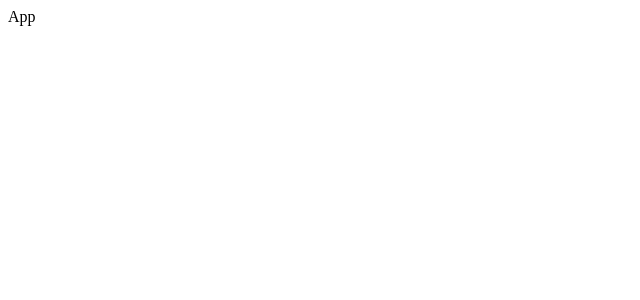
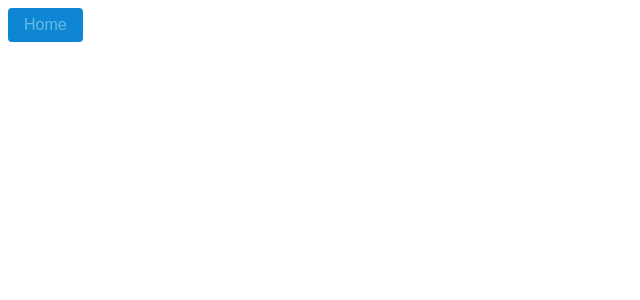
Before and after one commit to Jblanch94/homi, a JavaScript app in the folder web/: page / in a window 1280 px wide. Shown: the top 300 px of the page, without its empty margins (0-640 px from the left). Built offline with nearby package versions, Linux system fonts and the light colour scheme.

Commit message:
add theming for component wide use

```diff
--- a/web/package.json
+++ b/web/package.json
@@ -3,12 +3,16 @@
   "version": "0.1.0",
   "private": true,
   "dependencies": {
+    "@emotion/react": "^11.4.0",
     "@testing-library/jest-dom": "^5.12.0",
     "@testing-library/react": "^11.2.7",
     "@testing-library/user-event": "^12.8.3",
+    "emotion-theming": "^11.0.0",
     "react": "^17.0.2",
     "react-dom": "^17.0.2",
+    "react-router-dom": "^5.2.0",
     "react-scripts": "4.0.3",
+    "rebass": "^4.0.7",
     "web-vitals": "^1.1.2"
   },
   "scripts": {
--- a/web/src/components/App.js
+++ b/web/src/components/App.js
@@ -1,5 +1,14 @@
+import Routes from './Routes';
+import AppThemeProvider from './AppThemeProvider';
+
 const App = () => {
-  return <div>App</div>;
+  return (
+    <>
+      <AppThemeProvider>
+        <Routes />
+      </AppThemeProvider>
+    </>
+  );
 };
 
 export default App;
--- /dev/null
+++ b/web/src/components/AppThemeProvider.js
@@ -0,0 +1,8 @@
+import theme from '../theme';
+import { ThemeProvider } from '@emotion/react';
+
+const AppThemeProvider = (props) => {
+  return <ThemeProvider theme={theme}>{props.children}</ThemeProvider>;
+};
+
+export default AppThemeProvider;
--- /dev/null
+++ b/web/src/components/Routes.js
@@ -0,0 +1,17 @@
+import { BrowserRouter as Router, Route, Switch } from 'react-router-dom';
+
+import Home from '../pages/Home';
+
+const Routes = () => {
+  return (
+    <Router>
+      <Switch>
+        <Route path="/">
+          <Home />
+        </Route>
+      </Switch>
+    </Router>
+  );
+};
+
+export default Routes;
--- /dev/null
+++ b/web/src/pages/Home.js
@@ -0,0 +1,17 @@
+import { Button } from 'rebass';
+import { useTheme } from '@emotion/react';
+
+const Home = () => {
+  const theme = useTheme();
+  return (
+    <Button
+      sx={{
+        color: theme.colors.lightBlue,
+        background: theme.colors.blueGrotto,
+      }}>
+      Home
+    </Button>
+  );
+};
+
+export default Home;
--- /dev/null
+++ b/web/src/theme.js
@@ -0,0 +1,26 @@
+const theme = {
+  breakPoints: ['410px', '768px', '1091px'],
+  fontSizes: [12, 14, 16, 20, 24, 32, 48, 64],
+  space: [0, 4, 8, 16, 32, 64, 128, 256],
+  fonts: {
+    body: 'Poppins, sans-serif',
+    heading: 'PT Sans',
+  },
+  fontWeights: {
+    body: 400,
+    bold: 700,
+    heading: 700,
+  },
+  lineHeights: {
+    body: 1.5,
+    heading: 1.2,
+  },
+  colors: {
+    blueGrotto: '#0E86D4',
+    lightBlue: '#68BBE3',
+    blue: '#055C9D',
+    navyBlue: '#003060',
+  },
+};
+
+export default theme;
```
Also changed, not shown: 1 other file (tests, documents, lock files or other folders).
